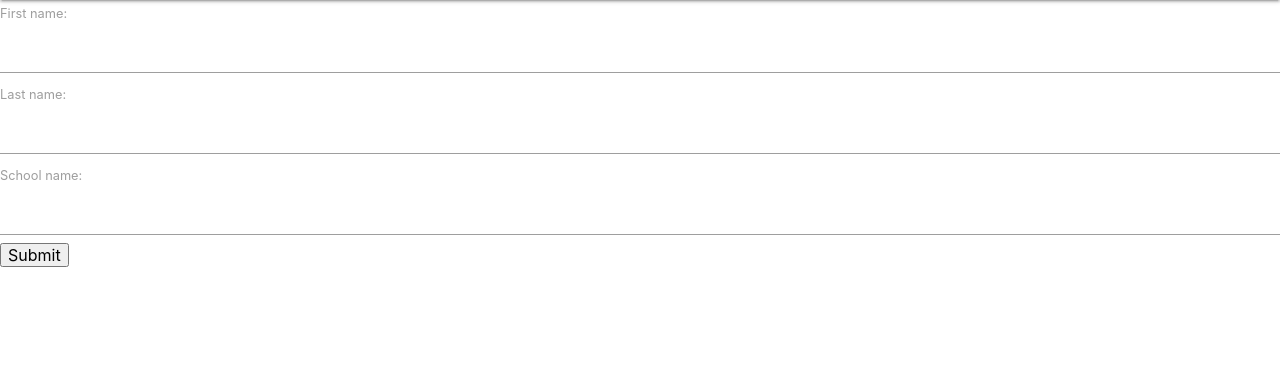
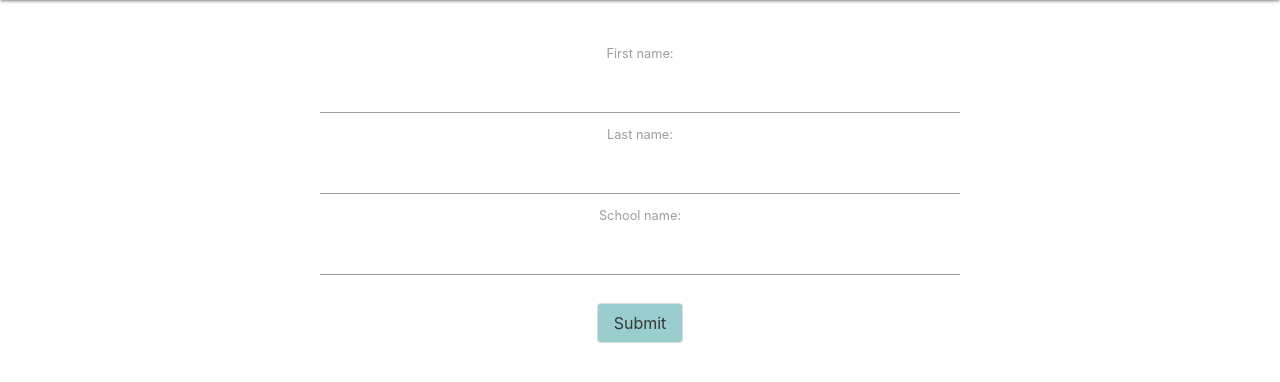
Before and after one commit to Csbw0319/school_garden_program, a Django app: page /create/ in a window 1280 px wide. Shown: the part 64-446 px from the top of the page. Run offline with Django 4.2, Linux system fonts and the light colour scheme.

Commit message:
more styling

```diff
--- a/school_garden/templates/create.html
+++ b/school_garden/templates/create.html
@@ -1,10 +1,11 @@
 {% extends 'base.html' %}
 
 {% block content %}
-<form action="" method=POST>
+<form class='volunteer-form'action="" method=POST>
   {% csrf_token %}
   {{ form.as_table }}
-  <input type="submit" value="Submit">
+  <div class="control">
+    <button class="button">Submit</button>
 </form>
 
 {% endblock %}
```
